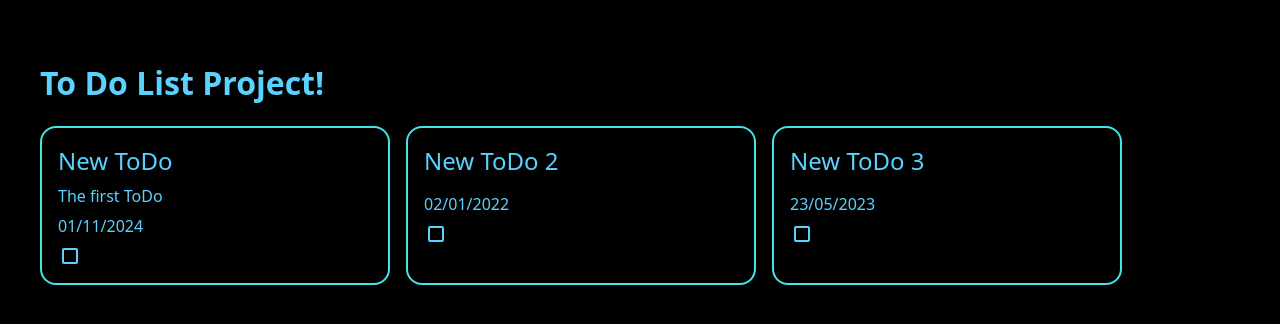
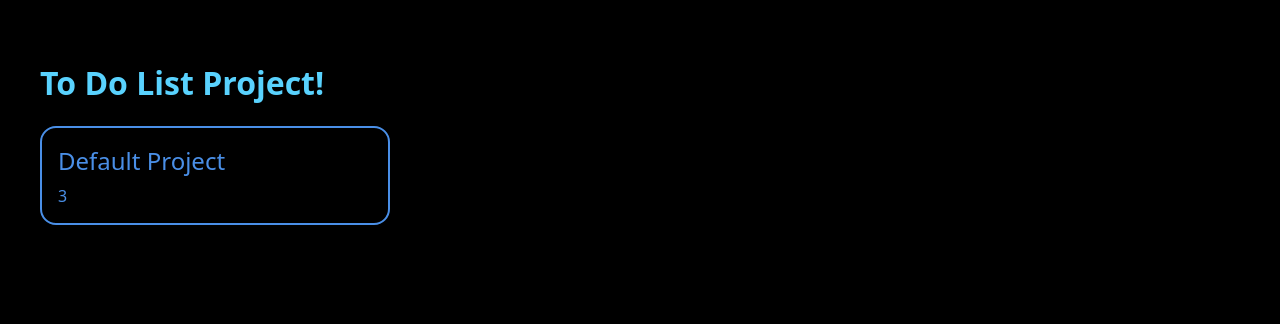
Before and after one commit to emesefedev/to-do-list-project, a website built with webpack: page src/index.html in a window 1280 px wide. Built offline with nearby package versions, Linux system fonts and the light colour scheme.

Commit message:
project ui

```diff
--- a/src/index.js
+++ b/src/index.js
@@ -1,9 +1,10 @@
 import "./style.css"
 import ToDoItem from "./to-do-item.js"
 import Project from "./project.js"
-import { createToDoItem } from "./ui.js"
+import { createToDoItem, createProject } from "./ui.js"
 
 window.addEventListener("load", () => {
+
     const defaultProject = Project({projectName: "Default Project"})
 
     const toDo = ToDoItem({
@@ -22,19 +23,9 @@ window.addEventListener("load", () => {
         itemDueDate: new Date(2023, 5, 23)
     })
 
-    createToDoItem(toDo)
-    createToDoItem(toDo2)
-    createToDoItem(toDo3)
-
     defaultProject.addToDoItem(toDo)
     defaultProject.addToDoItem(toDo2)
     defaultProject.addToDoItem(toDo3)
 
-    console.log(defaultProject.getToDoItemsList())
-
-    defaultProject.deleteToDoItem(toDo2)
-
-    // TODO: Mover de un proyecto a otro
-
-    console.log(defaultProject.getToDoItemsList())
+    createProject(defaultProject)
 })
--- a/src/project.js
+++ b/src/project.js
@@ -1,6 +1,14 @@
-export default function Project(projectName) {
+export default function Project({projectName}) {
   let name = projectName
   const toDoItemsList = []
+
+  const getProjectName = () => {
+    return name
+  }
+
+  const updateProjectName = (newName) => {
+    name = newName
+  }
 
   const addToDoItem = (toDoItem) => {
     toDoItemsList.push(toDoItem)
@@ -22,6 +30,7 @@ export default function Project(projectName) {
   }
 
   return {
+    getProjectName,
     addToDoItem,
     deleteToDoItem,
     getToDoItemsList
--- a/src/style.css
+++ b/src/style.css
@@ -49,6 +49,28 @@ p {
     margin: 0;
 }
 
+/* PROJECT */
+.project-container {
+    border: 2px solid var(--color-dark);
+    border-radius: 16px;
+
+    display: flex;
+    flex-direction: column;
+    gap: 8px;
+
+    padding: 16px;
+}
+
+.project-name {
+    color: var(--color-dark);
+    font-size: 1.5em;
+}
+
+.project-total-items {
+    color: var(--color-dark);
+    font-weight: 300;
+}
+
 /* TO DO ITEM */
 .to-do-container {
     border: 2px solid var(--color-light);
@@ -70,7 +92,7 @@ p {
 }
 
 .to-do-due-date {
-
+    font-style: italic;
 }
 
 .to-do-completed {
--- a/src/ui.js
+++ b/src/ui.js
@@ -8,6 +8,34 @@ function clearMainGridContainer() {
     while (mainGridContainer().firstChild) {
         mainGridContainer().removeChild(mainGridContainer().lastChild)
     }
+}
+
+// PROJECT UI
+
+export function createProject(project) {
+    const container = document.createElement("div")
+    container.classList.add("project-container")
+
+    setProjectName(project, container)
+    setProjectTotalToDoItems(project, container)
+
+    mainGridContainer().appendChild(container)
+}
+
+function setProjectName(project, container) {
+    const name = document.createElement("p")
+    name.classList.add("project-name")
+    name.textContent = project.getProjectName()
+
+    container.appendChild(name)
+}
+
+function setProjectTotalToDoItems(project, container) {
+    const name = document.createElement("p")
+    name.classList.add("project-total-items")
+    name.textContent = project.getToDoItemsList().length
+
+    container.appendChild(name)
 }
 
 // TO DO UI
```
Also changed, not shown: README.md.
